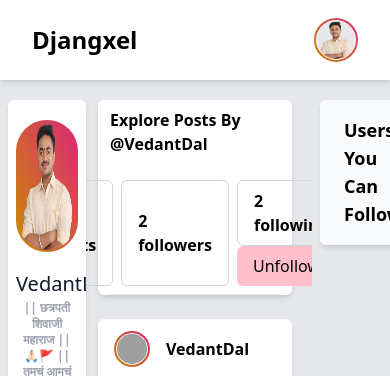
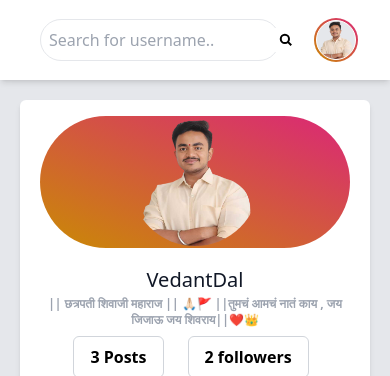
Before and after one commit to Ajinkgupta/DjangXel, a Django app: a page that uses templates/profile.html in a window 390 px wide. Shown: the top 376 px of the page. Run offline with Django 3.2, Linux system fonts and the light colour scheme; a user stored in the database is signed in; data comes from the database, SQL or seed files in the repository; some libraries are stand-ins or nearby versions; grey boxes are pictures that could not be loaded.

Commit message:
mobile responsive design

```diff
--- a/templates/profile.html
+++ b/templates/profile.html
@@ -23,7 +23,7 @@
  <!-- component -->
 <nav class=" fixed  shadow-md	z-10 bg-white w-full flex justify-between items-center mx-auto px-8 h-20">
     <!-- logo -->
-    <div class="inline-flex">
+    <div class="hidden sm:block inline-flex">
         <a class="" href="/"
             ><div class="font-bold text-2xl">
                 Djangxel
@@ -37,7 +37,7 @@
 
 
     <!-- search bar -->
-    <div class="hidden sm:block flex-shrink flex-grow-0 justify-start px-2">
+    <div class="  flex-shrink flex-grow-0 justify-start px-2">
         <div class="inline-block">
             <div class="inline-flex items-center max-w-full">
                 <form action="/search" method="POST">
@@ -97,10 +97,9 @@
             </header>
 <!-- updated -->
 
-<div class="flex pt-[100px]">
+<div class="sm:flex pt-[100px]">
 
-    <div class="w-1/5 bg-gray-200 h-screen">
-
+    <div class="w-1/5 hidden sm:block bg-gray-200 h-screen">
 
 
        <div class="bg-white shadow-md rounded-md overflow-hidden mx-2 fixed w-1/5">
@@ -144,16 +143,27 @@
 
         <!-- Left column content here -->
       </div>
-      <div class="w-3/5">
+      <div class="w-100 sm:w-3/5">
 
 
         <div class="bg-white shadow-md rounded-md mx-5">
              <div class=" justify-start gap-3 py-2 mx-3 border-b">
 
-				<h5 style="color: black;"><b> Explore Posts By @{{user_profile.user.username}}</b></h5>
-									 <br>
+               <div class="sm:hidden"> <div class="photo-wrapper p-2 ">
 
-				<div class="flex justify-center">
+                    <div class="bg-gradient-to-tr from-yellow-600 to-pink-600 p-0.5 rounded-full">
+                        <img class="w-32 h-32 rounded-full mx-auto" src="{{user_profile.profileimg.url}}" alt="John Doe">
+                    </div>
+                </div>
+                <div class="p-2">
+                    <h3 class="text-center text-xl text-gray-900 font-medium leading-8">{{user_profile.user.username}} </h3>
+                    <div class="text-center text-gray-400 text-xs font-semibold">
+                        <p>{{user_profile.bio}}</p>
+                    </div> </div></div>
+
+
+
+				<div class="flex-wrap gap-4 flex justify-center">
 					<a href="#" class="inline-flex items-center px-4 py-2 border border-gray-300 rounded-md mr-2">
 
 					{% if user_post_length == 0 %}
@@ -195,7 +205,9 @@
 
 					</form>
 
+					  <br>
 
+					<h5 style="color: black;"><b> Explore Posts By @{{user_profile.user.username}}</b></h5>
 
 				  </div>
 
@@ -283,7 +295,7 @@
     </br>
         {% endfor %}
       </div>
-      <div class="w-1/5 bg-gray-200 h-screen">
+      <div class="w-1/5 hidden sm:block bg-gray-200 h-screen">
         <!-- Right column content here -->
 
 
```
